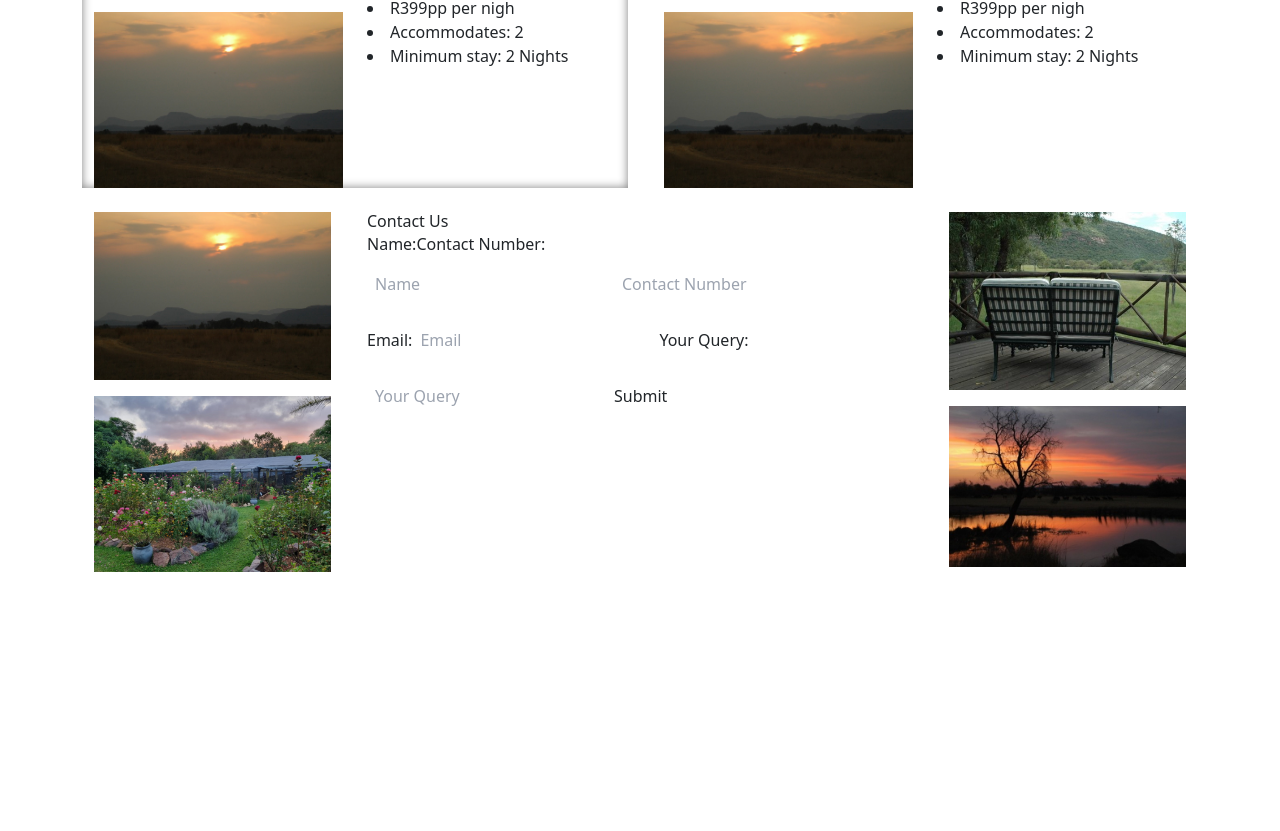
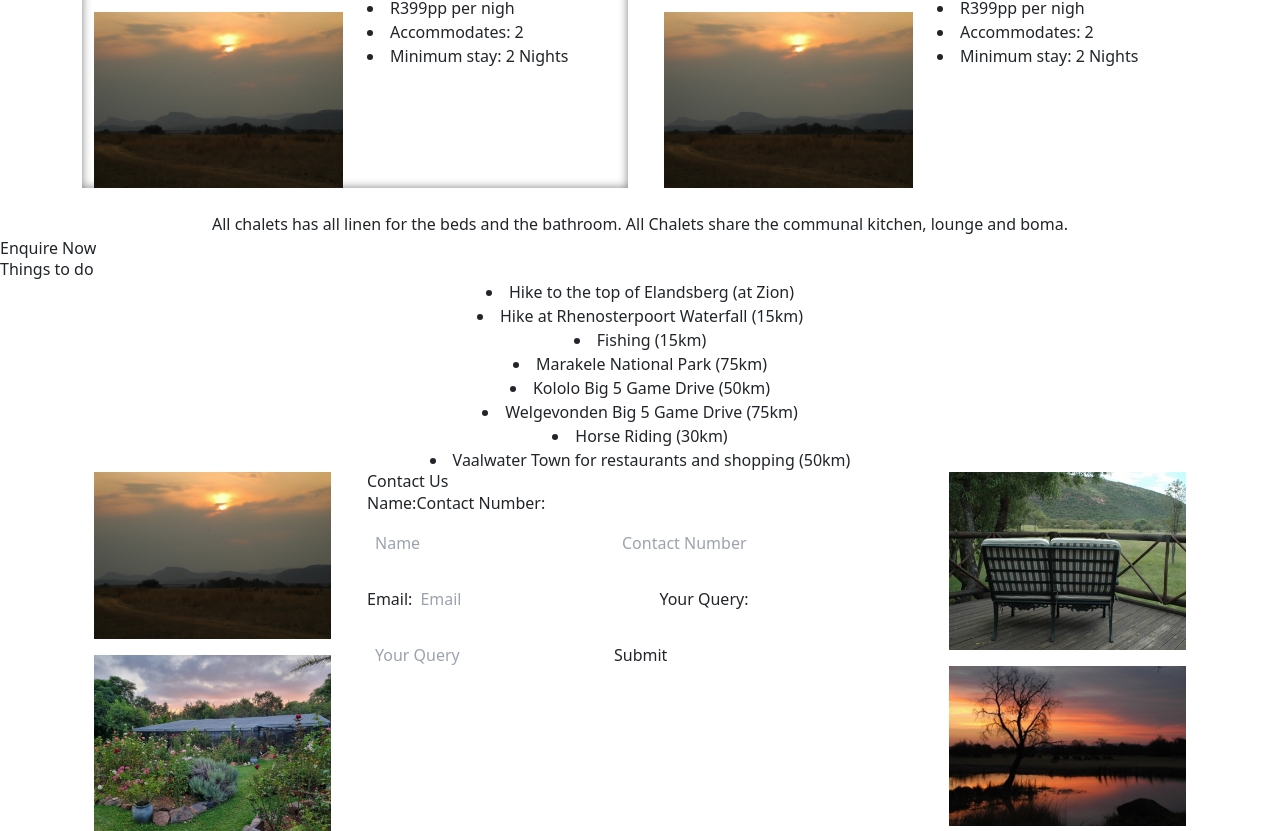
Before and after one commit to DvZ02/Zion-Garden-and-Game-Lodge, a Vue app in the folder zionlodge/: page /#/accomodation in a window 1280 px wide. Shown: the part 2415-3246 px from the top of the page. Before the commit the page ends 2987 px from the top, so only its background shows below. Built offline with nearby package versions, Linux system fonts and the light colour scheme; no server answers; the database is empty; a web font is replaced by a local one.

Commit message:
💄 Accomodation page styling done

```diff
--- a/zionlodge/src/views/AccomodationView.vue
+++ b/zionlodge/src/views/AccomodationView.vue
@@ -31,7 +31,7 @@
         </div>
     </div>
     <TitleComponent title="Chalets"/>
-    <div class="container mb-12">
+    <div class="container">
         <div class="row -mx-[16%]">
             <div class="col">
                 <CardComponent title="Love" image="roos_1.png" :colour="false"
@@ -63,6 +63,22 @@
             </div>
         </div>
     </div>
+    <div class="flex items-center justify-center mb-10 -mt-10">
+        <div>
+            <p class="font-body mx-auto text-center p-6 md:text-4xl text-[10px] md:w-[70%] w-[92%]">
+                All chalets has all linen for the beds and the
+                bathroom.  All Chalets share the communal kitchen, lounge and boma.
+            </p>
+            <button @click="scrollDown" class="bg-buttonface md:w-[33%] md:h-[5svh] mx-auto flex items-center justify-center text-center text-4xl rounded-3xl">Enquire Now</button>
+        </div>
+    </div>
+    <TitleComponent title="Things to do"/>
+    <div class="flex items-center justify-center mb-20">
+        <div class="list-disc">
+            <li class="font-body text-center md:text-3xl font-body text-[10px]"
+                v-for="(t, index) in thingstodo" :key="index">{{t}}</li>
+        </div>
+    </div>
     <ContactUs/>
 </template>
 
@@ -71,4 +87,30 @@
     import TitleComponent from '../components/TitleComponent.vue';
     import CardComponent from '../components/CardComponent.vue';
     import { ref } from 'vue';
+
+    const scrollDown = () => {
+        window.scrollTo({
+            top: document.body.scrollHeight,
+            behavior: 'smooth'
+        })
+    }
 </script>
+
+<script>
+    export default {
+        data() {
+            return{
+                thingstodo: [
+                    'Hike to the top of Elandsberg (at Zion)',
+                    'Hike at Rhenosterpoort Waterfall (15km)',
+                    'Fishing (15km)',
+                    'Marakele National Park (75km)',
+                    'Kololo Big 5 Game Drive (50km)',
+                    'Welgevonden Big 5 Game Drive (75km)',
+                    'Horse Riding (30km)',
+                    'Vaalwater Town for restaurants and shopping (50km)'
+                ]
+            }
+        }
+    }
+</script>
```
